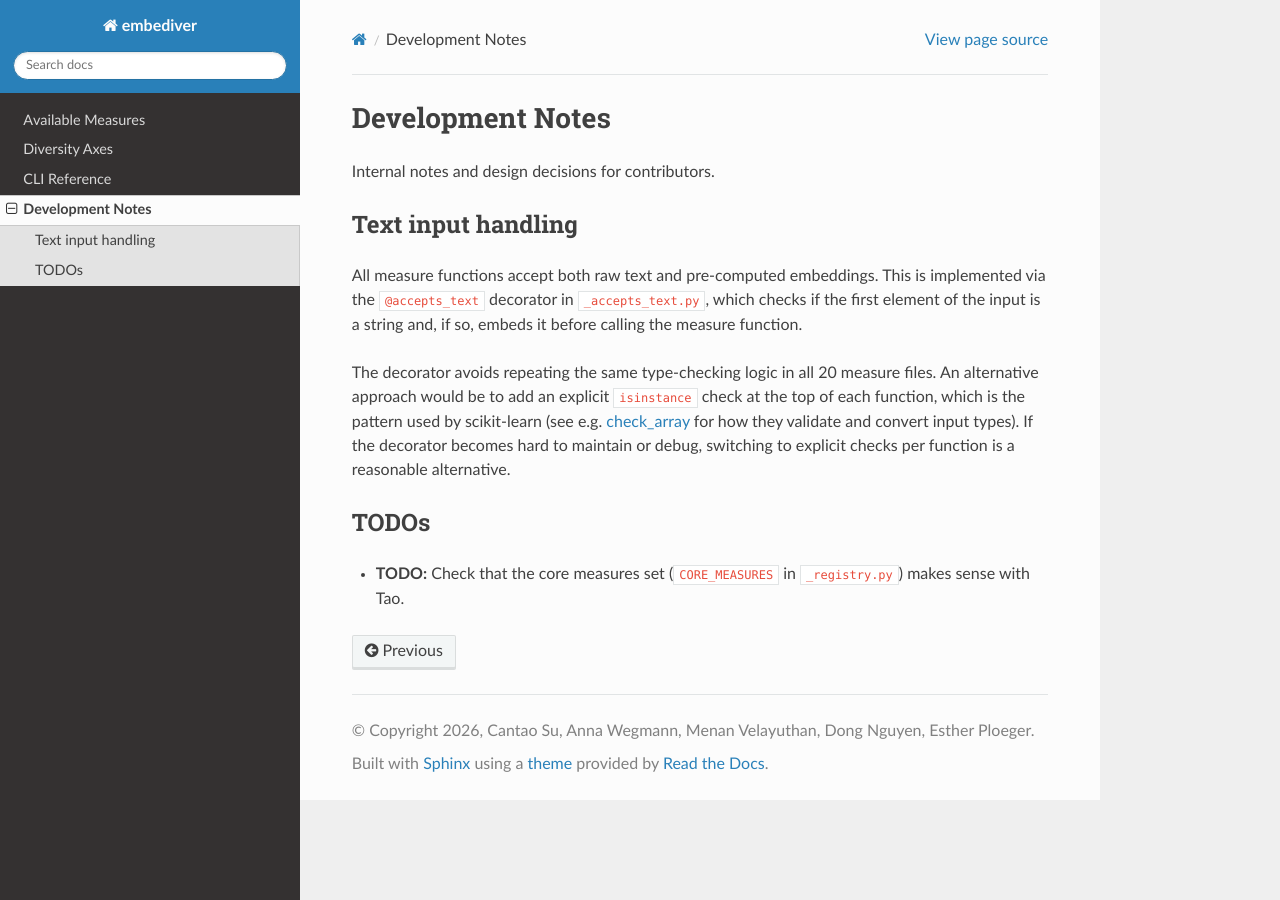
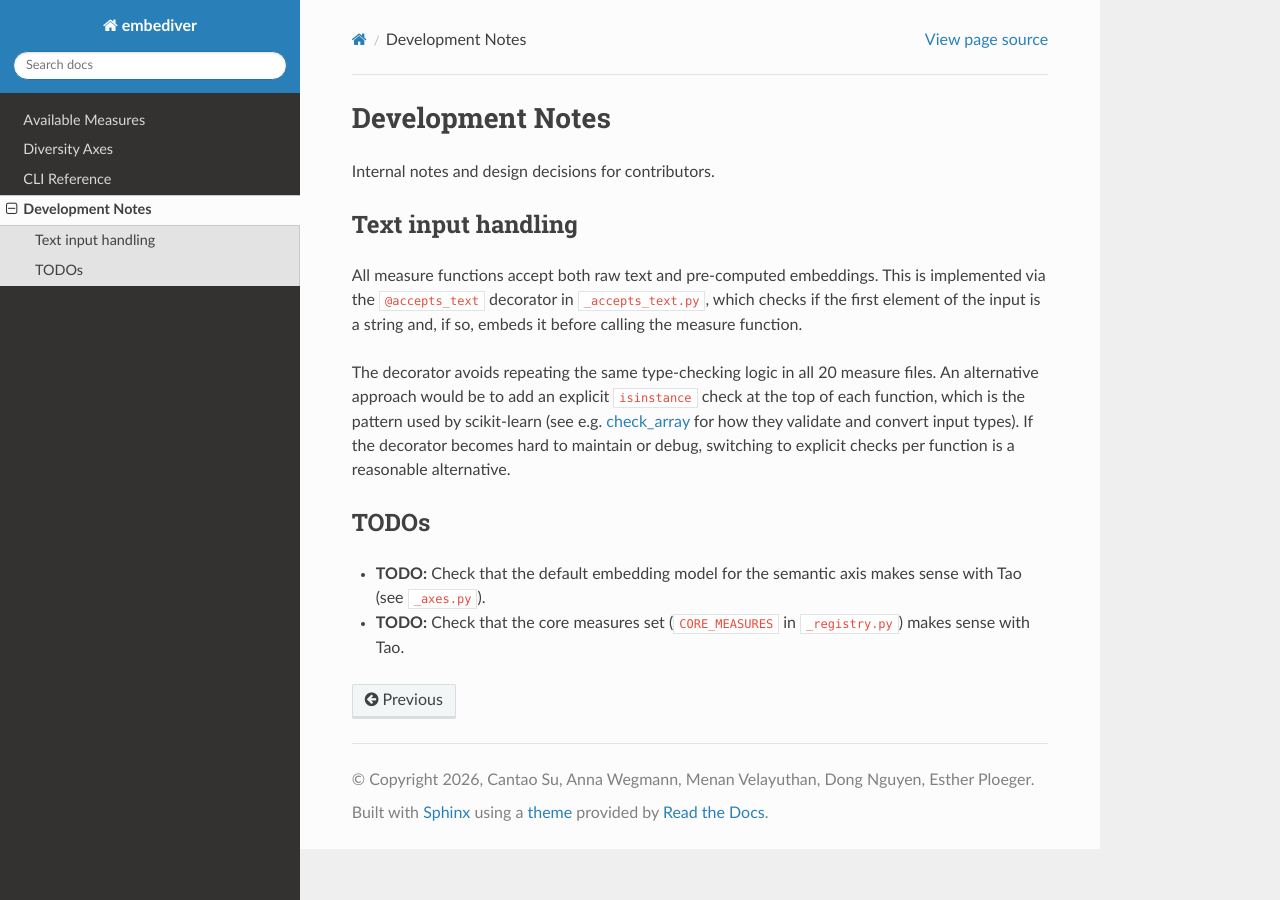
Before and after one commit to nlpsoc/emb-diversity, a Sphinx documentation site: the page built from docs/source/user-guide/development-notes.md, in a window 1280 px wide. Built offline with Sphinx 7.4.7 and the Read the Docs theme 3.1.0, drawn with Linux system fonts in a browser that asks for light colours; pages that are not in the unit, such as notebooks, are missing from menus.

Commit message:
docs: consolidate TODOs into development-notes.md
Co-Authored-By: Claude Opus 4.6 (1M context) <noreply@anthropic.com>

```diff
--- a/docs/source/user-guide/development-notes.md
+++ b/docs/source/user-guide/development-notes.md
@@ -20,4 +20,5 @@ a reasonable alternative.
 
 ## TODOs
 
+- **TODO:** Check that the default embedding model for the semantic axis makes sense with Tao (see `_axes.py`).
 - **TODO:** Check that the core measures set (`CORE_MEASURES` in `_registry.py`) makes sense with Tao.
```
Also changed, not shown: docs/source/user-guide/axes.md (+0 -2 lines).
